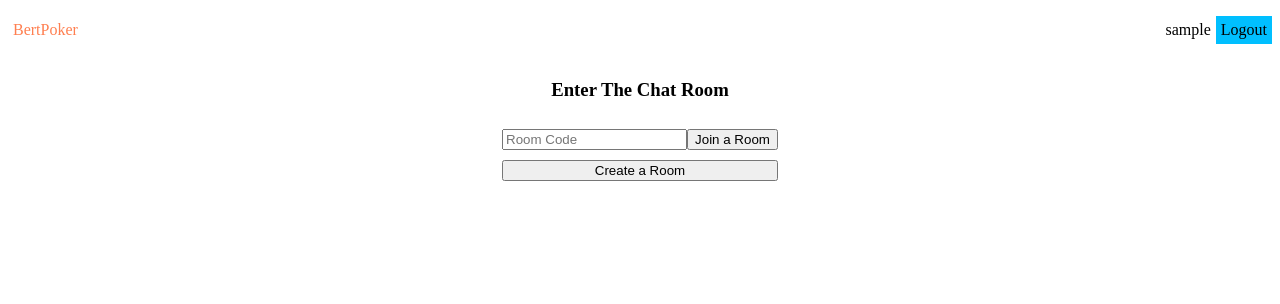
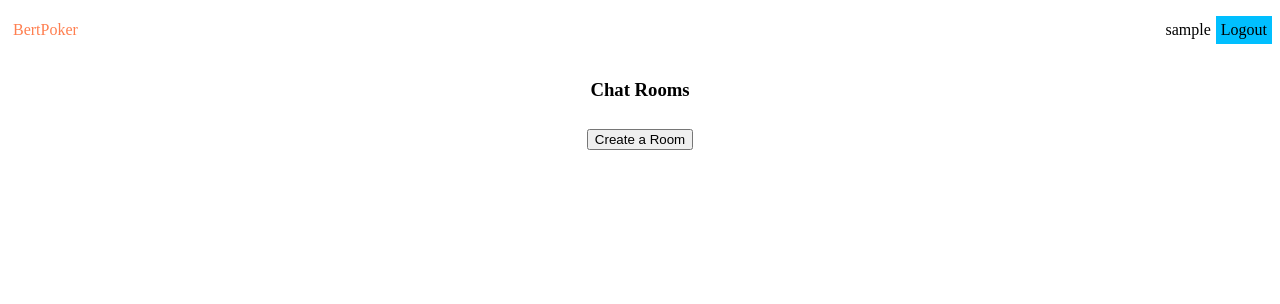
Before and after one commit to Matthew-Berthoud/bert-poker, a Flask app: page /home in a window 1280 px wide. Shown: the top 304 px of the page. Run offline with Flask 3, Linux system fonts and the light colour scheme; the visitor is signed in with stand-in values (Sample User, id 1); some libraries are stand-ins or nearby versions.

Commit message:
make the rooms be a list with join buttons

```diff
--- a/app.py
+++ b/app.py
@@ -58,21 +58,18 @@
         if not name:
             return redirect(url_for("index"))
 
-        if join != False and not code:
-            return render_template("home.html", error="Please enter a room code.", code=code, name=name)
-
         room = code
         if create != False:
             room = generate_unique_code(4)
             rooms[room] = {"members": 0, "messages": []}
         elif code not in rooms:
-            return render_template("home.html", error="Room does not exist.", code=code, name=name)
+            return render_template("home.html", error="Room does not exist.", room_codes=rooms.keys())
 
         session["room"] = room
         session["username"] = name
         return redirect(url_for("room"))
 
-    return render_template("home.html", username=session["username"])
+    return render_template("home.html", room_codes=rooms.keys())
 
 @app.route("/room")
 @login_required
--- a/static/css/styles.css
+++ b/static/css/styles.css
@@ -56,6 +56,7 @@
         display: flex;
         flex-direction: row;
         width: 100%;
+        gap: 10px;
     }
 }
 
--- a/templates/home.html
+++ b/templates/home.html
@@ -1,12 +1,19 @@
 {% extends "base.html" %}
 {% block content %}
-<form method="post" class="buttons">
-    <h3>Enter The Chat Room</h3>
-    <div class="join">
-        <input type="text" placeholder="Room Code" name="code" value="{{code}}" />
-        <button type="submit" name="join">Join a Room</button>
-    </div>
-    <button type="submit" name="create" class="create-btn">Create a Room</button>
+<div class="buttons">
+    <h3>Chat Rooms</h3>
+
+    {% for code in room_codes %}
+    <form method="post" class="join">
+        <strong>{{code}}</strong>
+        <input type="hidden" name="code" value="{{code}}"/>
+        <button type="submit" name="join" value="Join">Join</button>
+    </form>
+    {% endfor %}
+
+    <form method="post">
+        <button type="submit" name="create" class="create-btn">Create a Room</button>
+    </form>
 
     {% if error %}
     <ul>
@@ -14,6 +21,5 @@
     </ul>
     {% endif %}
 
-</form>
-
+</div>
 {% endblock %}
```
